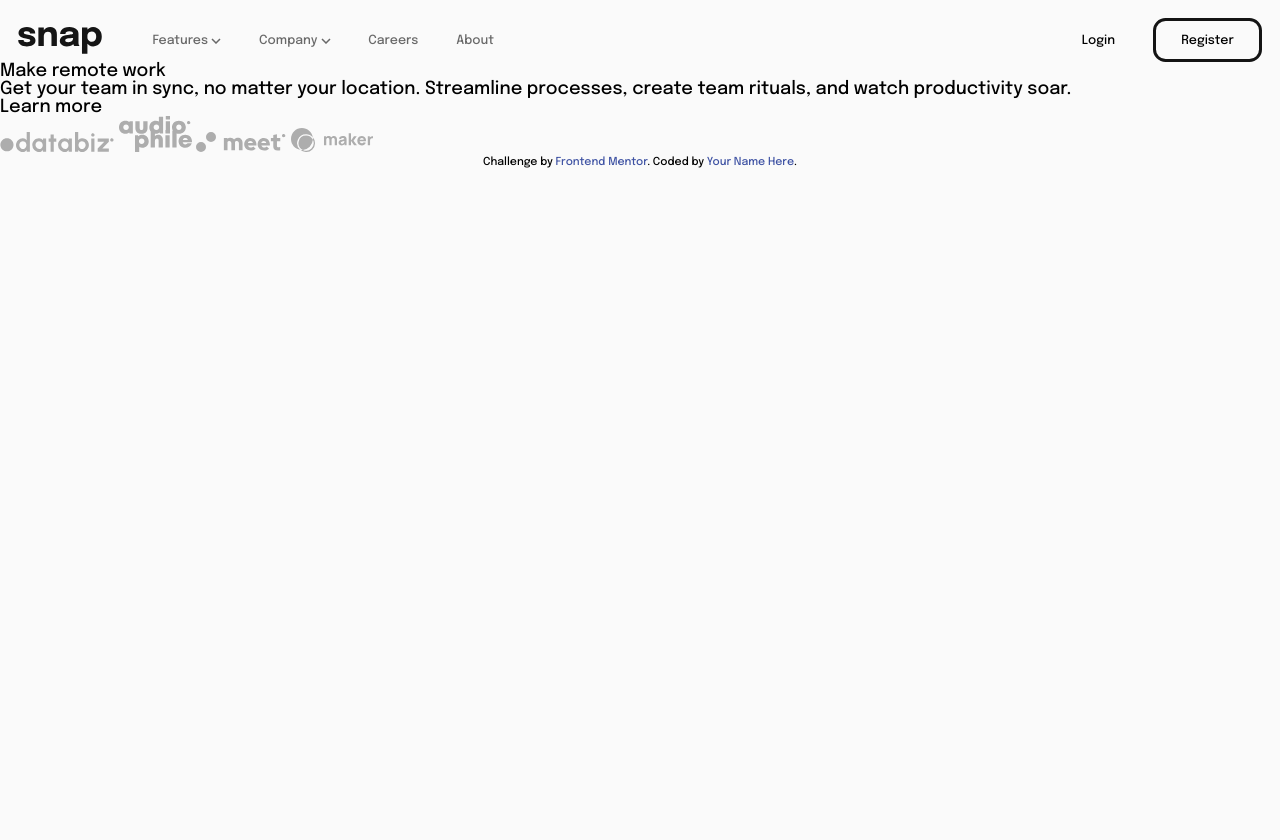
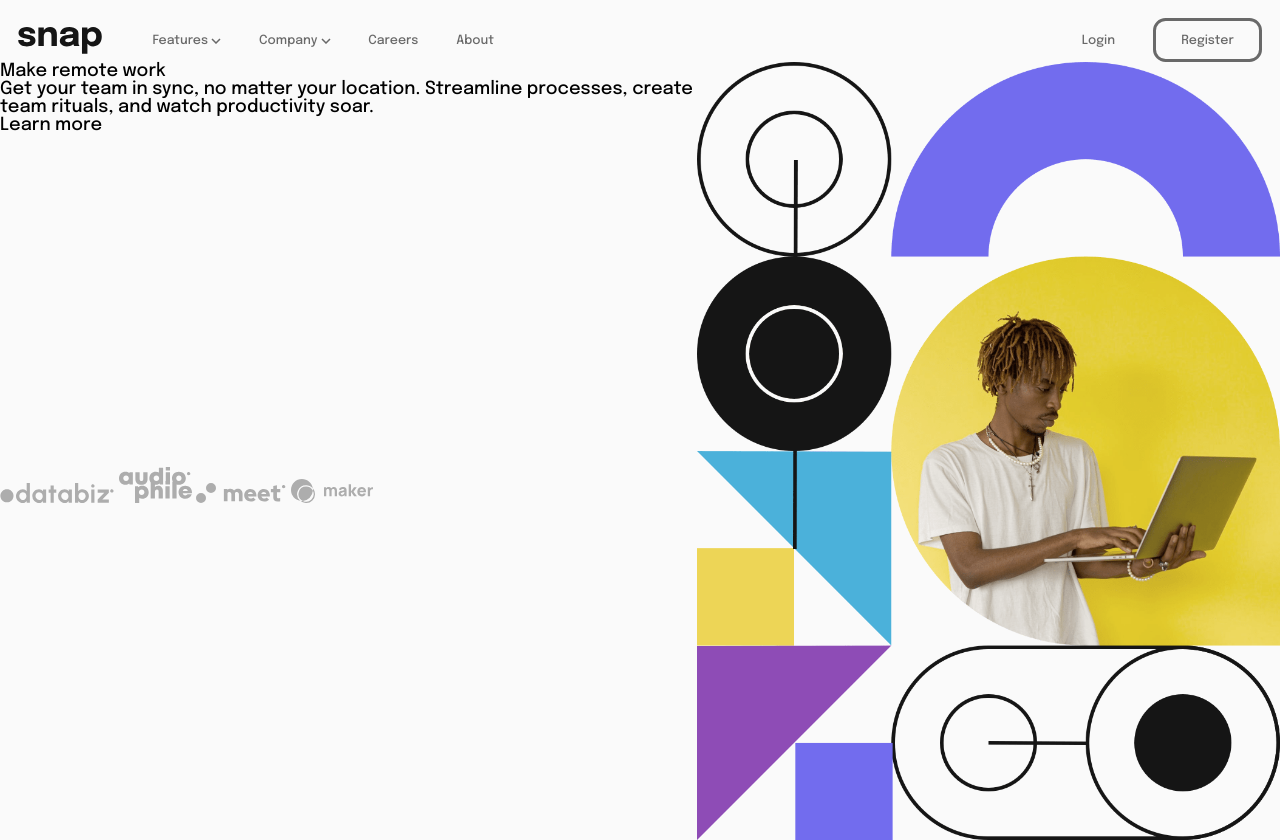
Before and after one commit to Couch-Tyrant/Intro-section-with-dropdown-navigation, a plain HTML site: page index.html in a window 1280 px wide. Before the commit the page ends 800 px from the top, so only its background shows below. Drawn offline with Linux system fonts and the light colour scheme.

Commit message:
Fix grid layout and Fix color of login & register buttons on hover

```diff
--- a/index.html
+++ b/index.html
@@ -62,6 +62,7 @@
 
   <button type="submit">Learn more</button>
 </main>
+<img class="main-img" src="./images/image-hero-desktop.png" alt="" srcset="">
 
 <footer>
   <img src="./images/client-databiz.svg" alt="" srcset="">
@@ -69,9 +70,9 @@
   <img src="./images/client-meet.svg" alt="" srcset="">
   <img src="./images/client-maker.svg" alt="" srcset="">
 </footer>
-<div class="attribution">
+<!-- <div class="attribution">
   Challenge by <a href="https://www.frontendmentor.io?ref=challenge" target="_blank">Frontend Mentor</a>.
   Coded by <a href="#">Your Name Here</a>.
-</div>
+</div> -->
 </body>
 </html>
--- a/style.css
+++ b/style.css
@@ -18,10 +18,11 @@ body{
     font-size: 18px;
     background-color: var(--almost-white);
     display: grid;
-    grid-area:
+    grid-template-areas:
         "header header"
         "content photo"
         "footer photo";
+    height: 100vh;
 }
 button{
     border:none;
@@ -43,6 +44,7 @@ header{
     margin-left: 1em;
     margin-right: 1em;
     /* font-weight: 700; */
+    grid-area: header;
 }
 .header-nav{
     display: flex;
@@ -76,12 +78,30 @@ header{
 .login-register{
     display: flex;
     column-gap: 3em;
+    color: var(--medium-gray);
+}
+.login-register>*:hover{
+    color: var(--almost-black);
 }
 .register{
     padding: 1em 2em;
-    border-color: var(--almost-black);
+    border-color: var(--medium-gray);
     border-style: solid;
     border-radius: 1em;
+}
+.register:hover{
+    border-color: var(--almost-black);
+}
+main{
+    grid-area: content;
+}
+.main-img{
+    grid-area: photo;
+    max-width: 100%;
+    height: auto;
+}
+footer{
+    grid-area: footer;
 }
 
 .dropdown-features-content{
```
